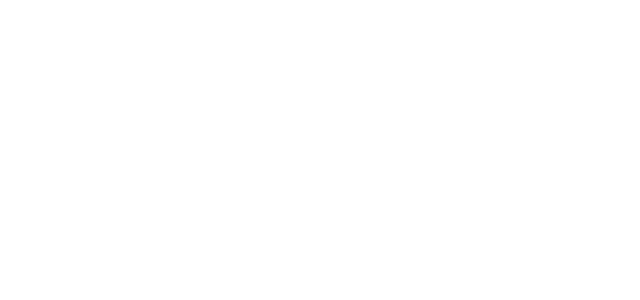
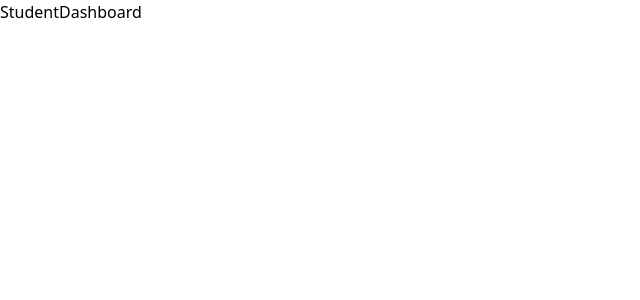
Before and after one commit to himanshujain531/Online_Exam_Portal, a React (Vite) app in the folder client/: page /StudentDashboard in a window 1280 px wide. Before the commit this address had no page. Shown: the top 300 px of the page, without its empty margins (0-640 px from the left). Built offline with nearby package versions, Linux system fonts and the light colour scheme; sample sign-in values are in the browser's storage.

Commit message:
studentdashboard

```diff
--- a/client/src/App.jsx
+++ b/client/src/App.jsx
@@ -8,6 +8,7 @@
 import QuestionList from "./pages/Admin/QuestionList";
 import StudentLogin from "./pages/StudentLogin";
 import Register from "./pages/Register";
+import StudentDashboard from "./pages/Student/StudentDashboard";
 
 export default function App() {
   return (
@@ -28,6 +29,14 @@
               </ProtectedRoute>
             }
           />
+          <Route
+            path="StudentDashboard"
+            element={
+              <ProtectedRoute>
+                <StudentDashboard />
+              </ProtectedRoute>
+            }
+          />
                   <Route path="/questions/:examName" element={<Question />} />
                  <Route path="/question-list" element={<QuestionList />} />
 
--- /dev/null
+++ b/client/src/pages/Student/StudentDashboard.jsx
@@ -0,0 +1,9 @@
+import React from 'react'
+
+const StudentDashboard = () => {
+  return (
+    <div>StudentDashboard</div>
+  )
+}
+
+export default StudentDashboard
```
Also changed, not shown: client/src/pages/StudentLogin.jsx (line endings or trailing spaces).
